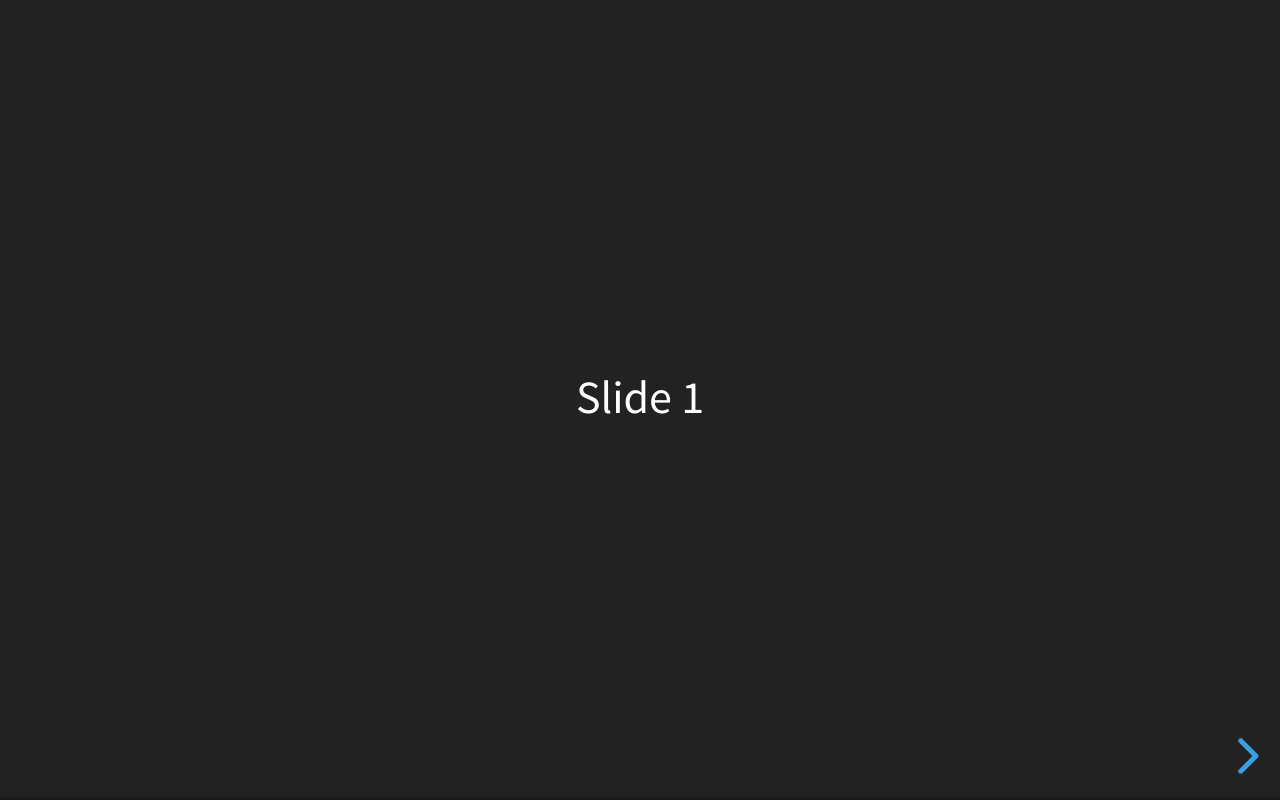
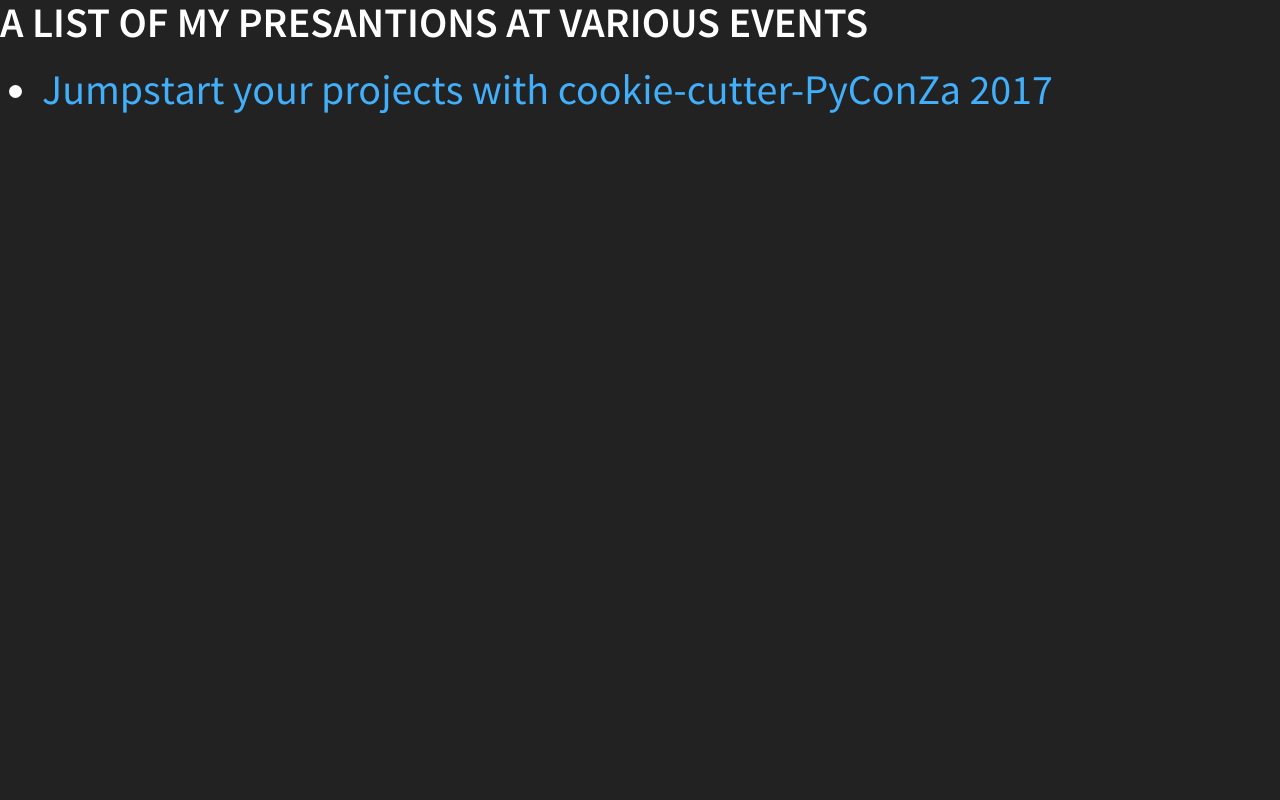
Before and after one commit to hbutau/dockerize, a website: page index.html in a window 1280 px wide. Drawn offline with Linux system fonts and the light colour scheme.

Commit message:
added landing page

```diff
--- a/index.html
+++ b/index.html
@@ -23,10 +23,10 @@
 	</head>
 	<body>
 		<div class="reveal">
-			<div class="slides">
-				<section>Slide 1</section>
-				<section>Slide 2</section>
-			</div>
+      <h6>A list of my presantions at various events</h6>
+        <ul>
+          <li><a href="http://hbutau.github.io/pyconza17_talk" >Jumpstart your projects with cookie-cutter-PyConZa 2017</a></li>
+        </ul>
 		</div>
 
 		<script src="lib/js/head.min.js"></script>
```
